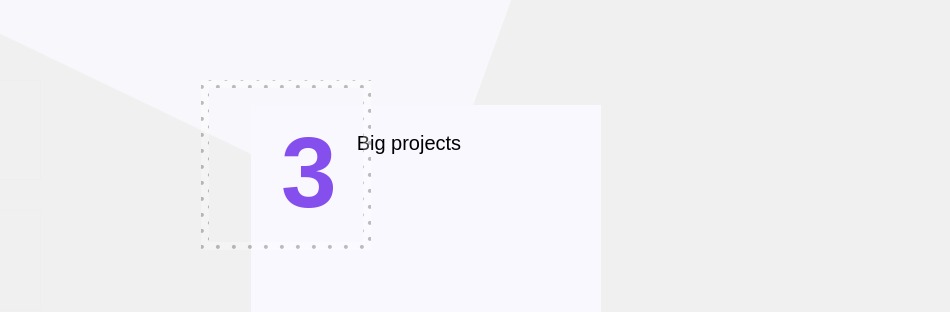
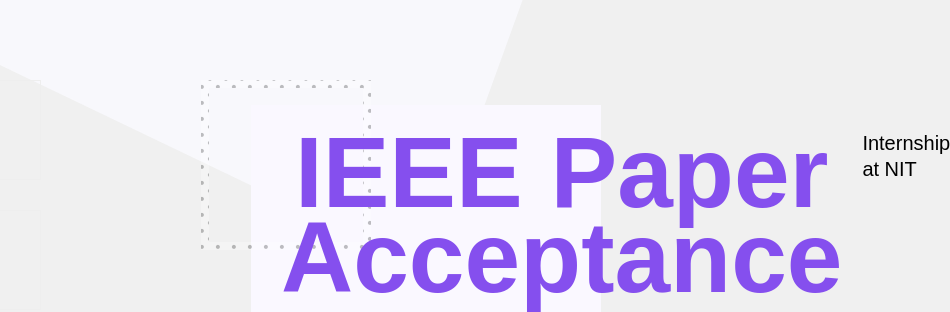
Before and after one commit to erspaul/Snehashish_paul, a plain HTML site: page index.html in a window 1280 px wide. Shown: the part 1440-1752 px from the top of the page, 594-1544 px from the left, 950 px wide, since content can reach past the window. Drawn offline with Linux system fonts and the light colour scheme; some packages are replaced by stand-ins of ours.

Commit message:
index.html

```diff
--- a/index.html
+++ b/index.html
@@ -183,8 +183,8 @@
 				<div class="offset-lg-2 col-lg-4 col-md-6">
 					<div class="client-info">
 						<div class="d-flex mb-50">
-							<span class="lage">3</span>
-							<span class="smll">Big projects </span>
+							<span class="lage">IEEE Paper Acceptance</span>
+							<span class="smll">Internship at NIT </span>
 						</div>
 						<div class="call-now d-flex">
 							<div>
```
